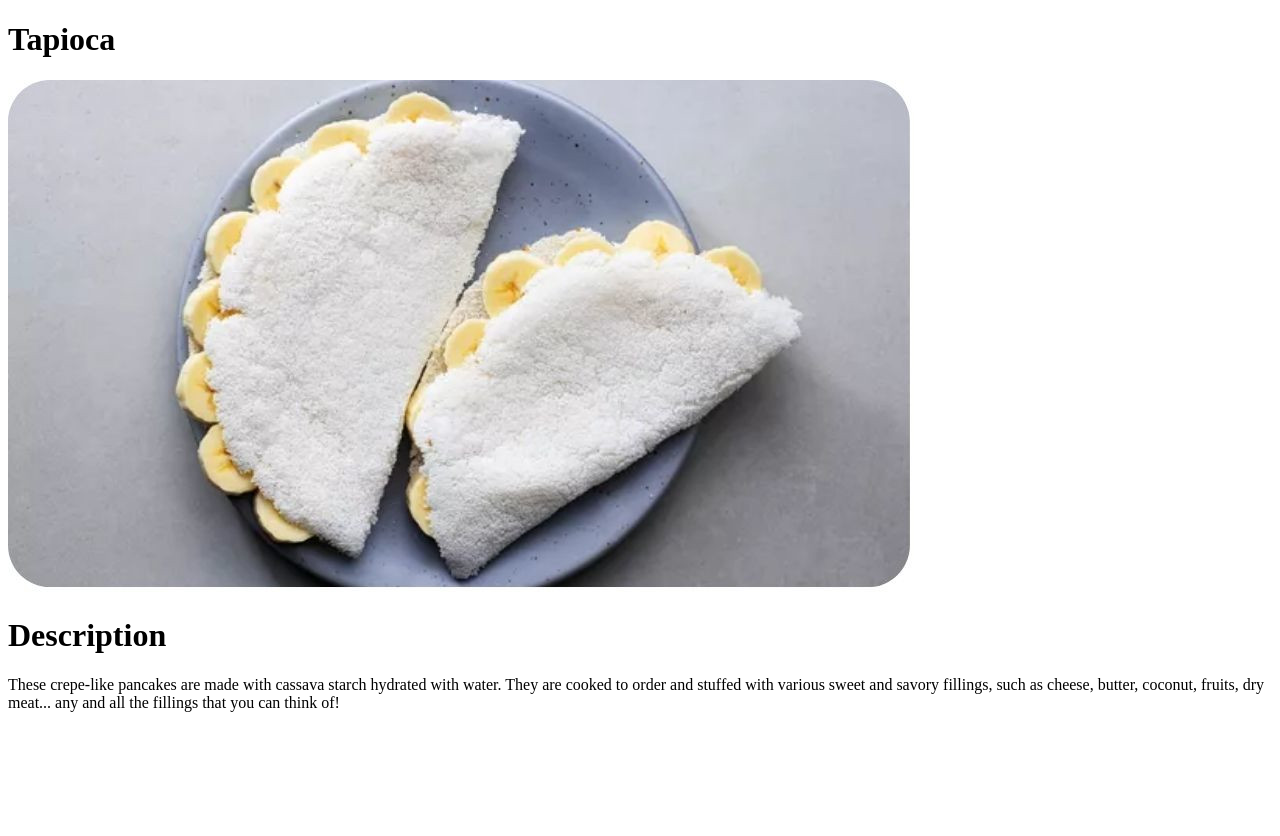
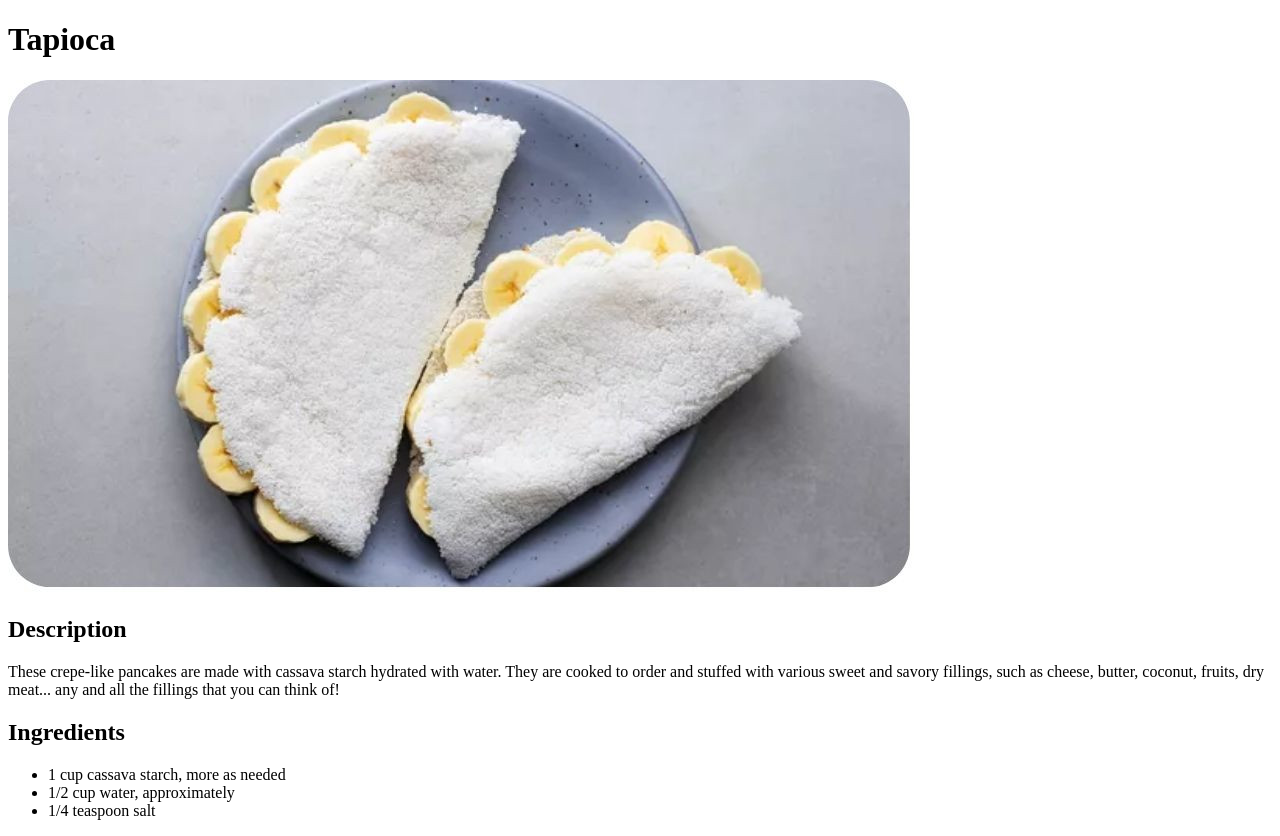
Before and after one commit to carolinelds/odin-recipes, a plain HTML site: page recipes/tapioca.html in a window 1280 px wide. Before the commit the page ends 800 px from the top, so only its background shows below. Drawn offline with Linux system fonts and the light colour scheme.

Commit message:
Add ingredients to tapioca recipe

```diff
--- a/recipes/tapioca.html
+++ b/recipes/tapioca.html
@@ -10,9 +10,19 @@
 
         <img src="./tapioca.jpg" alt="Tapioca (white crepe-like folded food) filled with slices of banana.">
 
-        <h1>Description</h1>
+        <h2>Description</h2>
 
         <p>These crepe-like pancakes are made with cassava starch hydrated with water. They are cooked to order and stuffed with various sweet and savory fillings, such as cheese, butter, coconut, fruits, dry meat... any and all the fillings that you can think of!</p>
 
+        <h2>Ingredients</h2>
+
+        <ul>
+            <li>1 cup cassava starch, more as needed</li>
+            <li>1/2 cup water, approximately</li>
+            <li>1/4 teaspoon salt</li>
+        </ul>
+
+
+
     </body>
 </html>
```
